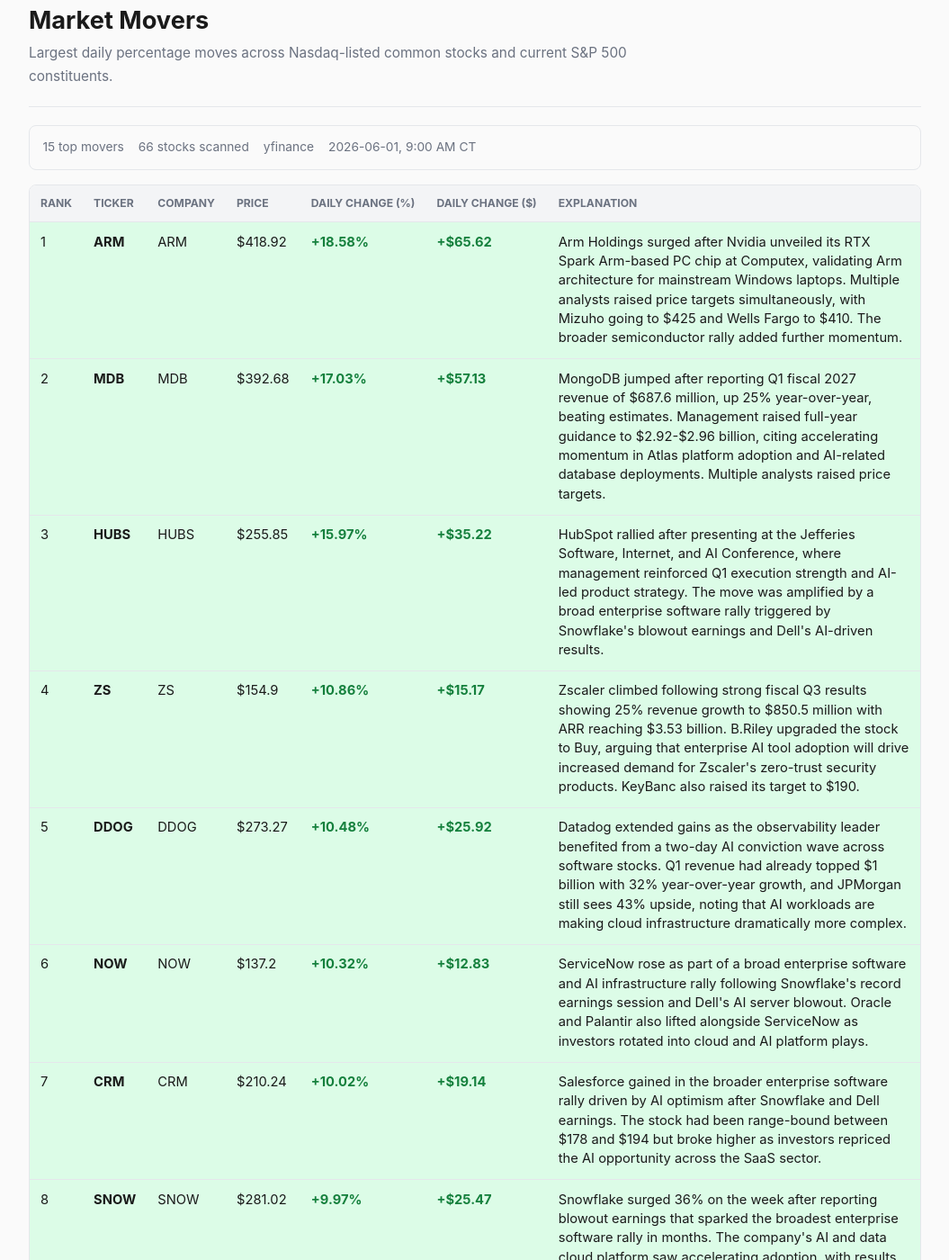
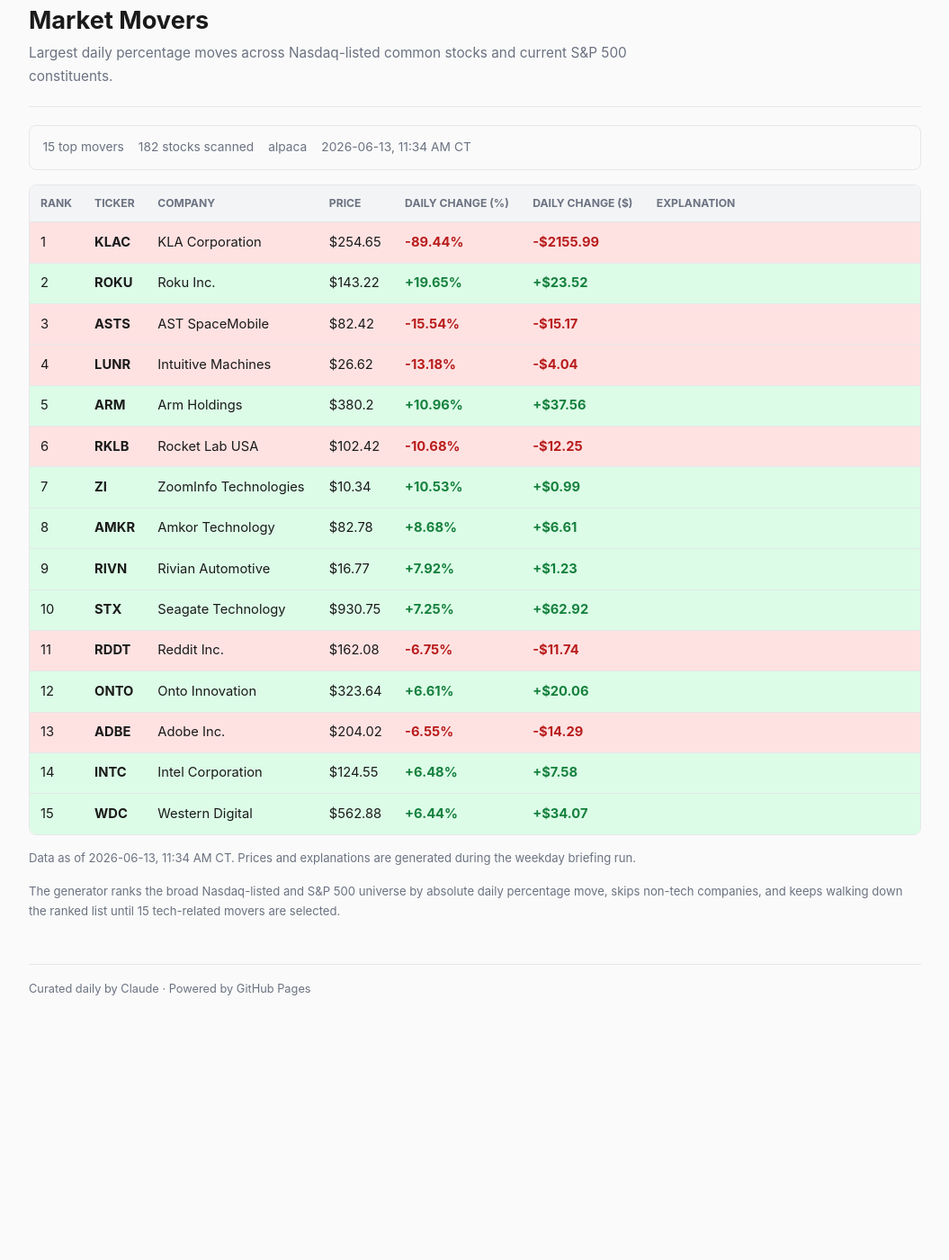
Before and after one commit to SahanY/tech-briefing, a Jekyll site: the page built from stocks.html, in a window 1280 px wide and 1400 px high, scrolled down 211 px. Shown: the whole window at 90% size, without its empty margins (112-1167 px from the left). Built offline with Jekyll 4.4.1, drawn with Linux system fonts in a browser that asks for light colours; after the commit the page ends 1353 px from its top, so only the background shows below that; some of the changed text lies outside the part shown.

Commit message:
Update stock movers via Alpaca API — 2026-06-13

```diff
--- a/_data/stock_movers.json
+++ b/_data/stock_movers.json
@@ -1,279 +1,210 @@
 {
-  "date": "2026-06-01",
-  "generated_at": "2026-06-01T10:35:45-05:00",
-  "data_as_of": "2026-06-01, 9:00 AM CT",
-  "source": "yfinance",
+  "date": "2026-06-13",
+  "generated_at": "2026-06-13T11:34:03-05:00",
+  "data_as_of": "2026-06-13, 11:34 AM CT",
+  "source": "alpaca",
   "universe": {
-    "mode": "manual_tickers",
-    "count": 66,
-    "sources": [],
-    "ranked_count": 65,
+    "mode": "curated_tech_200",
     "tech_only": true,
-    "tech_selected_count": 15,
-    "skipped_non_tech_count": 0,
-    "sector_lookups": 0,
-    "skipped_non_tech_sample": []
+    "count": 182
   },
   "filters": {
-    "min_price": 0,
-    "min_volume": 0,
-    "tech_only": true,
-    "max_sector_lookups": 75
+    "tech_only": true
   },
   "stocks": [
     {
-      "ticker": "ARM",
-      "name": "ARM",
-      "price": 418.92,
-      "previous_close": 353.29,
-      "change_pct": 18.58,
-      "change_abs": 65.62,
-      "volume": "12.6M",
-      "volume_raw": 12555247,
-      "direction": "gain",
-      "sector": "",
-      "industry": "",
-      "universe_source": "manual",
-      "explanation": "Arm Holdings surged after Nvidia unveiled its RTX Spark Arm-based PC chip at Computex, validating Arm architecture for mainstream Windows laptops. Multiple analysts raised price targets simultaneously, with Mizuho going to $425 and Wells Fargo to $410. The broader semiconductor rally added further momentum.",
-      "tech_match": "manual override",
+      "ticker": "KLAC",
+      "name": "KLA Corporation",
+      "price": 254.65,
+      "previous_close": 2410.64,
+      "change_pct": -89.44,
+      "change_abs": -2155.99,
+      "volume": "371.6K",
+      "volume_raw": 371559,
+      "direction": "loss",
+      "explanation": "",
       "rank": 1
     },
     {
-      "ticker": "MDB",
-      "name": "MDB",
-      "price": 392.68,
-      "previous_close": 335.55,
-      "change_pct": 17.03,
-      "change_abs": 57.13,
-      "volume": "2.8M",
-      "volume_raw": 2800090,
+      "ticker": "ROKU",
+      "name": "Roku Inc.",
+      "price": 143.22,
+      "previous_close": 119.7,
+      "change_pct": 19.65,
+      "change_abs": 23.52,
+      "volume": "723.2K",
+      "volume_raw": 723191,
       "direction": "gain",
-      "sector": "",
-      "industry": "",
-      "universe_source": "manual",
-      "explanation": "MongoDB jumped after reporting Q1 fiscal 2027 revenue of $687.6 million, up 25% year-over-year, beating estimates. Management raised full-year guidance to $2.92-$2.96 billion, citing accelerating momentum in Atlas platform adoption and AI-related database deployments. Multiple analysts raised price targets.",
-      "tech_match": "manual override",
+      "explanation": "",
       "rank": 2
     },
     {
-      "ticker": "HUBS",
-      "name": "HUBS",
-      "price": 255.85,
-      "previous_close": 220.63,
-      "change_pct": 15.97,
-      "change_abs": 35.22,
-      "volume": "1.1M",
-      "volume_raw": 1124437,
-      "direction": "gain",
-      "sector": "",
-      "industry": "",
-      "universe_source": "manual",
-      "explanation": "HubSpot rallied after presenting at the Jefferies Software, Internet, and AI Conference, where management reinforced Q1 execution strength and AI-led product strategy. The move was amplified by a broad enterprise software rally triggered by Snowflake's blowout earnings and Dell's AI-driven results.",
-      "tech_match": "manual override",
+      "ticker": "ASTS",
+      "name": "AST SpaceMobile",
+      "price": 82.42,
+      "previous_close": 97.59,
+      "change_pct": -15.54,
+      "change_abs": -15.17,
+      "volume": "1.4M",
+      "volume_raw": 1442562,
+      "direction": "loss",
+      "explanation": "",
       "rank": 3
     },
     {
-      "ticker": "ZS",
-      "name": "ZS",
-      "price": 154.9,
-      "previous_close": 139.73,
-      "change_pct": 10.86,
-      "change_abs": 15.17,
-      "volume": "5.3M",
-      "volume_raw": 5287618,
-      "direction": "gain",
-      "sector": "",
-      "industry": "",
-      "universe_source": "manual",
-      "explanation": "Zscaler climbed following strong fiscal Q3 results showing 25% revenue growth to $850.5 million with ARR reaching $3.53 billion. B.Riley upgraded the stock to Buy, arguing that enterprise AI tool adoption will drive increased demand for Zscaler's zero-trust security products. KeyBanc also raised its target to $190.",
-      "tech_match": "manual override",
+      "ticker": "LUNR",
+      "name": "Intuitive Machines",
+      "price": 26.62,
+      "previous_close": 30.66,
+      "change_pct": -13.18,
+      "change_abs": -4.04,
+      "volume": "737.9K",
+      "volume_raw": 737874,
+      "direction": "loss",
+      "explanation": "",
       "rank": 4
     },
     {
-      "ticker": "DDOG",
-      "name": "DDOG",
-      "price": 273.27,
-      "previous_close": 247.35,
-      "change_pct": 10.48,
-      "change_abs": 25.92,
-      "volume": "4.4M",
-      "volume_raw": 4381980,
+      "ticker": "ARM",
+      "name": "Arm Holdings",
+      "price": 380.2,
+      "previous_close": 342.65,
+      "change_pct": 10.96,
+      "change_abs": 37.56,
+      "volume": "709.5K",
+      "volume_raw": 709469,
       "direction": "gain",
-      "sector": "",
-      "industry": "",
-      "universe_source": "manual",
-      "explanation": "Datadog extended gains as the observability leader benefited from a two-day AI conviction wave across software stocks. Q1 revenue had already topped $1 billion with 32% year-over-year growth, and JPMorgan still sees 43% upside, noting that AI workloads are making cloud infrastructure dramatically more complex.",
-      "tech_match": "manual override",
+      "explanation": "",
       "rank": 5
     },
     {
-      "ticker": "NOW",
-      "name": "NOW",
-      "price": 137.2,
-      "previous_close": 124.37,
-      "change_pct": 10.32,
-      "change_abs": 12.83,
-      "volume": "41.5M",
-      "volume_raw": 41468621,
-      "direction": "gain",
-      "sector": "",
-      "industry": "",
-      "universe_source": "manual",
-      "explanation": "ServiceNow rose as part of a broad enterprise software and AI infrastructure rally following Snowflake's record earnings session and Dell's AI server blowout. Oracle and Palantir also lifted alongside ServiceNow as investors rotated into cloud and AI platform plays.",
-      "tech_match": "manual override",
+      "ticker": "RKLB",
+      "name": "Rocket Lab USA",
+      "price": 102.42,
+      "previous_close": 114.67,
+      "change_pct": -10.68,
+      "change_abs": -12.25,
+      "volume": "1.2M",
+      "volume_raw": 1241157,
+      "direction": "loss",
+      "explanation": "",
       "rank": 6
     },
     {
-      "ticker": "CRM",
-      "name": "CRM",
-      "price": 210.24,
-      "previous_close": 191.1,
-      "change_pct": 10.02,
-      "change_abs": 19.14,
-      "volume": "14.0M",
-      "volume_raw": 14011782,
+      "ticker": "ZI",
+      "name": "ZoomInfo Technologies",
+      "price": 10.34,
+      "previous_close": 9.35,
+      "change_pct": 10.53,
+      "change_abs": 0.99,
+      "volume": "543.7K",
+      "volume_raw": 543733,
       "direction": "gain",
-      "sector": "",
-      "industry": "",
-      "universe_source": "manual",
-      "explanation": "Salesforce gained in the broader enterprise software rally driven by AI optimism after Snowflake and Dell earnings. The stock had been range-bound between $178 and $194 but broke higher as investors repriced the AI opportunity across the SaaS sector.",
-      "tech_match": "manual override",
+      "explanation": "",
       "rank": 7
     },
     {
-      "ticker": "SNOW",
-      "name": "SNOW",
-      "price": 281.02,
-      "previous_close": 255.55,
-      "change_pct": 9.97,
-      "change_abs": 25.47,
-      "volume": "9.6M",
-      "volume_raw": 9559582,
+      "ticker": "AMKR",
+      "name": "Amkor Technology",
+      "price": 82.78,
+      "previous_close": 76.17,
+      "change_pct": 8.68,
+      "change_abs": 6.61,
+      "volume": "333.2K",
+      "volume_raw": 333249,
       "direction": "gain",
-      "sector": "",
-      "industry": "",
-      "universe_source": "manual",
-      "explanation": "Snowflake surged 36% on the week after reporting blowout earnings that sparked the broadest enterprise software rally in months. The company's AI and data cloud platform saw accelerating adoption, with results lifting the entire cloud software sector including ServiceNow, Oracle, and Workday.",
-      "tech_match": "manual override",
+      "explanation": "",
       "rank": 8
     },
     {
-      "ticker": "VEEV",
-      "name": "VEEV",
-      "price": 190.62,
-      "previous_close": 174.34,
-      "change_pct": 9.34,
-      "change_abs": 16.28,
-      "volume": "2.0M",
-      "volume_raw": 1975012,
+      "ticker": "RIVN",
+      "name": "Rivian Automotive",
+      "price": 16.77,
+      "previous_close": 15.54,
+      "change_pct": 7.92,
+      "change_abs": 1.23,
+      "volume": "1.5M",
+      "volume_raw": 1460259,
       "direction": "gain",
-      "sector": "",
-      "industry": "",
-      "universe_source": "manual",
-      "explanation": "Veeva Systems climbed after announcing that Kindeva, a global CDMO, would adopt its Quality Cloud platform. The stock also benefited from the broad enterprise software rally, though it remains down 25% year-to-date and well below its 52-week high.",
-      "tech_match": "manual override",
+      "explanation": "",
       "rank": 9
     },
     {
-      "ticker": "INTU",
-      "name": "INTU",
-      "price": 360.5,
-      "previous_close": 331.53,
-      "change_pct": 8.74,
-      "change_abs": 28.97,
-      "volume": "2.2M",
-      "volume_raw": 2243144,
+      "ticker": "STX",
+      "name": "Seagate Technology",
+      "price": 930.75,
+      "previous_close": 867.83,
+      "change_pct": 7.25,
+      "change_abs": 62.92,
+      "volume": "135.4K",
+      "volume_raw": 135371,
       "direction": "gain",
-      "sector": "",
-      "industry": "",
-      "universe_source": "manual",
-      "explanation": "Intuit rebounded after a sharp 19% drop earlier in the week when it announced 17% workforce cuts under an AI restructuring plan and cut TurboTax guidance. The bounce reflected bargain hunting after multiple analysts maintained buy ratings despite reducing price targets.",
-      "tech_match": "manual override",
+      "explanation": "",
       "rank": 10
     },
     {
-      "ticker": "WDAY",
-      "name": "WDAY",
-      "price": 158.24,
-      "previous_close": 146.19,
-      "change_pct": 8.24,
-      "change_abs": 12.05,
-      "volume": "4.7M",
-      "volume_raw": 4667981,
-      "direction": "gain",
-      "sector": "",
-      "industry": "",
-      "universe_source": "manual",
-      "explanation": "Workday rose as part of the enterprise software rally triggered by Snowflake's strong results and Dell's AI server momentum. The stock received a Buy rating driven by consistent earnings beats, growing return on total capital, and robust free cash flow generation.",
-      "tech_match": "manual override",
+      "ticker": "RDDT",
+      "name": "Reddit Inc.",
+      "price": 162.08,
+      "previous_close": 173.82,
+      "change_pct": -6.75,
+      "change_abs": -11.74,
+      "volume": "285.2K",
+      "volume_raw": 285243,
+      "direction": "loss",
+      "explanation": "",
       "rank": 11
     },
     {
-      "ticker": "TEAM",
-      "name": "TEAM",
-      "price": 116.23,
-      "previous_close": 107.61,
-      "change_pct": 8.01,
-      "change_abs": 8.62,
-      "volume": "6.0M",
-      "volume_raw": 5956498,
+      "ticker": "ONTO",
+      "name": "Onto Innovation",
+      "price": 323.64,
+      "previous_close": 303.57,
+      "change_pct": 6.61,
+      "change_abs": 20.06,
+      "volume": "106.0K",
+      "volume_raw": 106045,
       "direction": "gain",
-      "sector": "",
-      "industry": "",
-      "universe_source": "manual",
-      "explanation": "Atlassian jumped 11% in the enterprise software rally wave, benefiting from renewed AI optimism across developer and collaboration tools. GitLab climbed 7.5% and monday.com advanced 6% in the same broad sector rotation into software names.",
-      "tech_match": "manual override",
+      "explanation": "",
       "rank": 12
     },
     {
-      "ticker": "NET",
-      "name": "NET",
-      "price": 260.28,
-      "previous_close": 241.82,
-      "change_pct": 7.63,
-      "change_abs": 18.46,
-      "volume": "3.2M",
-      "volume_raw": 3224397,
-      "direction": "gain",
-      "sector": "",
-      "industry": "",
-      "universe_source": "manual",
-      "explanation": "Cloudflare gained as part of the broad enterprise software and infrastructure rally. The company continues to benefit from growing demand for edge computing, security, and AI inference workloads as enterprises expand their cloud footprints.",
-      "tech_match": "manual override",
+      "ticker": "ADBE",
+      "name": "Adobe Inc.",
+      "price": 204.02,
+      "previous_close": 218.31,
+      "change_pct": -6.55,
+      "change_abs": -14.29,
+      "volume": "754.3K",
+      "volume_raw": 754345,
+      "direction": "loss",
+      "explanation": "",
       "rank": 13
     },
     {
-      "ticker": "SE",
-      "name": "SE",
-      "price": 97.32,
-      "previous_close": 90.53,
-      "change_pct": 7.5,
-      "change_abs": 6.79,
-      "volume": "1.6M",
-      "volume_raw": 1578555,
+      "ticker": "INTC",
+      "name": "Intel Corporation",
+      "price": 124.55,
+      "previous_close": 116.97,
+      "change_pct": 6.48,
+      "change_abs": 7.58,
+      "volume": "5.9M",
+      "volume_raw": 5901388,
       "direction": "gain",
-      "sector": "",
-      "industry": "",
-      "universe_source": "manual",
-      "explanation": "Sea Limited rallied as emerging market tech and e-commerce names gained alongside the broader software sector. The company's Shopee e-commerce platform and digital financial services continue to expand in Southeast Asia and Latin America.",
-      "tech_match": "manual override",
+      "explanation": "",
       "rank": 14
     },
     {
-      "ticker": "ORCL",
-      "name": "ORCL",
-      "price": 242.07,
-      "previous_close": 225.78,
-      "change_pct": 7.22,
-      "change_abs": 16.29,
-      "volume": "20.2M",
-      "volume_raw": 20237170,
+      "ticker": "WDC",
+      "name": "Western Digital",
+      "price": 562.88,
+      "previous_close": 528.81,
+      "change_pct": 6.44,
+      "change_abs": 34.07,
+      "volume": "224.6K",
+      "volume_raw": 224577,
       "direction": "gain",
-      "sector": "",
-      "industry": "",
-      "universe_source": "manual",
-      "explanation": "Oracle climbed after Oppenheimer raised its target to $235, citing expected upside from large AI and cloud bookings tied to OpenAI, Meta, Nvidia, and U.S. federal government contracts. The stock was further lifted by the enterprise software rally and a reported U.S. government cloud AI deal.",
-      "tech_match": "manual override",
+      "explanation": "",
       "rank": 15
     }
   ]
```
